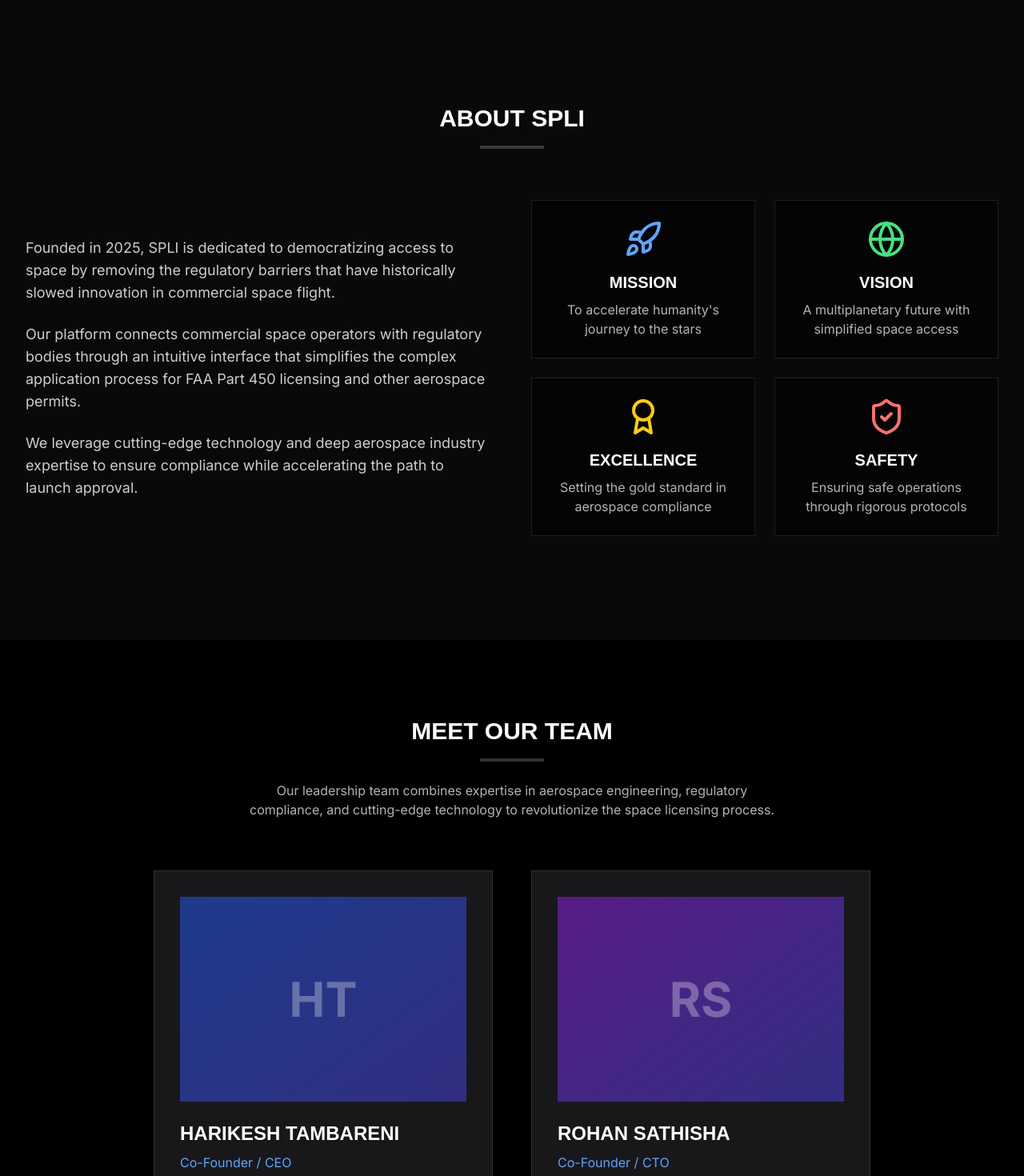
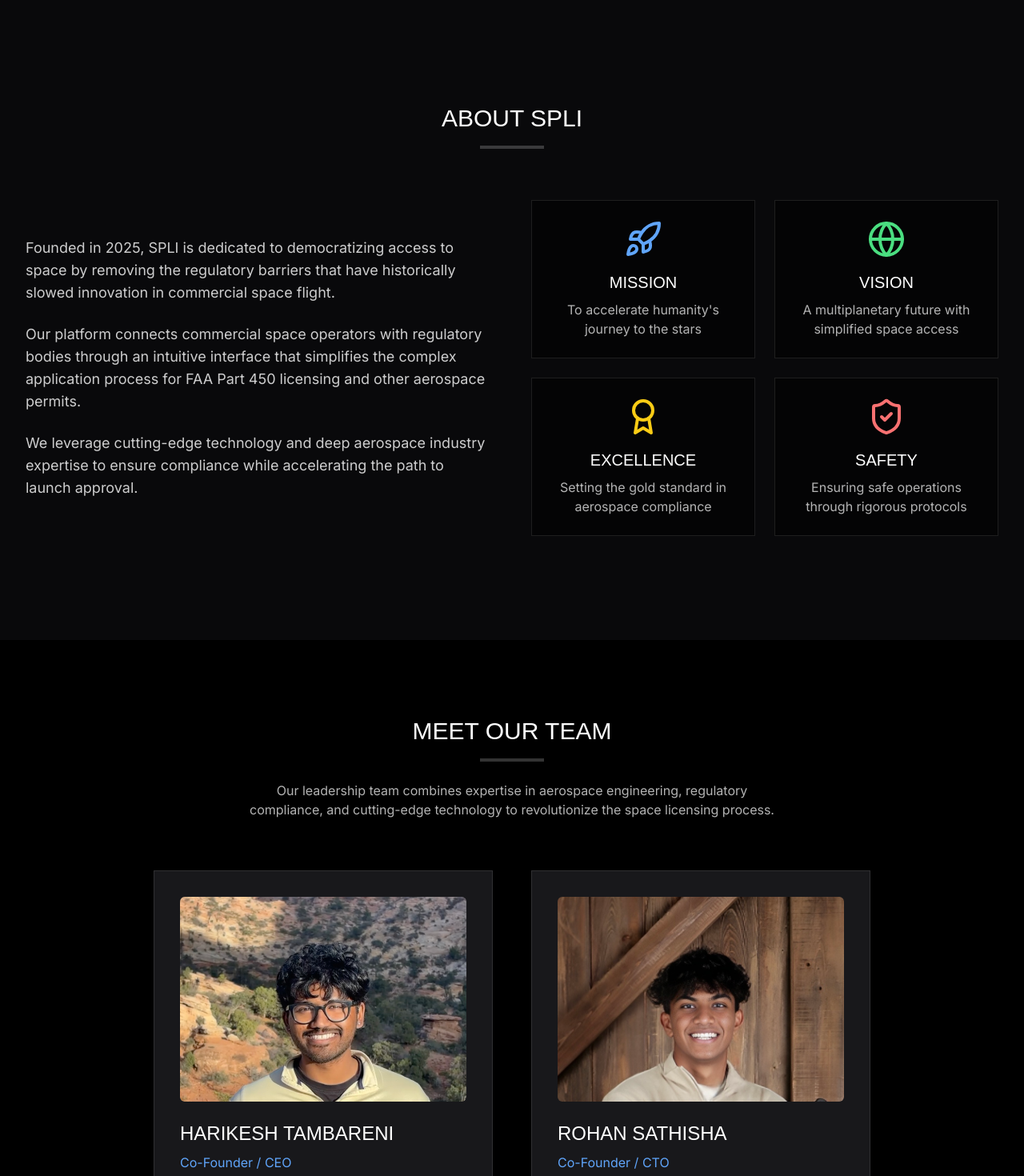
Before and after one commit to rohansat/spli, a Next.js app in the folder space-portal/: page /company in a window 1280 px wide. Shown: the part 800-2270 px from the top of the page at 80% size. Built offline with nearby package versions, Linux system fonts and the light colour scheme; no server answers; a web font is replaced by a local one.

Commit message:
Replace team member initials with profile images on Company page

```diff
--- a/space-portal/src/app/company/page.tsx
+++ b/space-portal/src/app/company/page.tsx
@@ -25,7 +25,7 @@ export default function CompanyPage() {
 
         <div className="container mx-auto px-4 sm:px-6 lg:px-8 relative z-10">
           <div className="text-center max-w-3xl mx-auto">
-            <h1 className="text-4xl md:text-6xl font-bold text-white mb-6">OUR MISSION & VISION</h1>
+            <h1 className="text-4xl md:text-6xl text-white mb-6">OUR MISSION & VISION</h1>
             <p className="text-xl text-gray-300 mb-8">
               Building the future of space exploration through innovative licensing solutions and regulatory excellence. Join us on our journey to transform the industry.
             </p>
@@ -45,7 +45,7 @@ export default function CompanyPage() {
       <div className="min-h-screen flex items-center bg-zinc-950">
         <div className="container mx-auto px-4 sm:px-6 lg:px-8 py-24">
           <div className="text-center mb-16">
-            <h2 className="text-3xl font-bold text-white mb-4">ABOUT SPLI</h2>
+            <h2 className="text-3xl text-white mb-4">ABOUT SPLI</h2>
             <div className="h-1 w-20 bg-white/20 mx-auto"></div>
           </div>
 
@@ -65,25 +65,25 @@ export default function CompanyPage() {
             <div className="grid grid-cols-2 gap-6">
               <div className="p-6 bg-black/50 border border-white/10 text-center">
                 <Rocket className="h-12 w-12 text-blue-400 mx-auto mb-4" />
-                <h3 className="text-xl font-bold text-white mb-2">MISSION</h3>
+                <h3 className="text-xl text-white mb-2">MISSION</h3>
                 <p className="text-white/70">To accelerate humanity's journey to the stars</p>
               </div>
 
               <div className="p-6 bg-black/50 border border-white/10 text-center">
                 <Globe className="h-12 w-12 text-green-400 mx-auto mb-4" />
-                <h3 className="text-xl font-bold text-white mb-2">VISION</h3>
+                <h3 className="text-xl text-white mb-2">VISION</h3>
                 <p className="text-white/70">A multiplanetary future with simplified space access</p>
               </div>
 
               <div className="p-6 bg-black/50 border border-white/10 text-center">
                 <Award className="h-12 w-12 text-yellow-400 mx-auto mb-4" />
-                <h3 className="text-xl font-bold text-white mb-2">EXCELLENCE</h3>
+                <h3 className="text-xl text-white mb-2">EXCELLENCE</h3>
                 <p className="text-white/70">Setting the gold standard in aerospace compliance</p>
               </div>
 
               <div className="p-6 bg-black/50 border border-white/10 text-center">
                 <ShieldCheck className="h-12 w-12 text-red-400 mx-auto mb-4" />
-                <h3 className="text-xl font-bold text-white mb-2">SAFETY</h3>
+                <h3 className="text-xl text-white mb-2">SAFETY</h3>
                 <p className="text-white/70">Ensuring safe operations through rigorous protocols</p>
               </div>
             </div>
@@ -95,7 +95,7 @@ export default function CompanyPage() {
       <div className="min-h-screen flex items-center bg-black">
         <div className="container mx-auto px-4 sm:px-6 lg:px-8 py-24">
           <div className="text-center mb-16">
-            <h2 className="text-3xl font-bold text-white mb-4">MEET OUR TEAM</h2>
+            <h2 className="text-3xl text-white mb-4">MEET OUR TEAM</h2>
             <div className="h-1 w-20 bg-white/20 mx-auto mb-6"></div>
             <p className="text-white/70 max-w-2xl mx-auto">
               Our leadership team combines expertise in aerospace engineering, regulatory compliance, and cutting-edge technology to revolutionize the space licensing process.
@@ -109,10 +109,15 @@ export default function CompanyPage() {
               rel="noopener noreferrer"
               className="bg-zinc-900 border border-white/10 p-8 transition-transform hover:-translate-y-2 duration-300"
             >
-              <div className="h-64 bg-gradient-to-br from-blue-900 to-indigo-900 mb-6 flex items-center justify-center">
-                <div className="text-6xl font-bold text-white/30">HT</div>
+              <div className="h-64 mb-6 flex items-center justify-center overflow-hidden rounded-md bg-gradient-to-br from-blue-900 to-indigo-900">
+                <img
+                  src="/htam.jpeg"
+                  alt="Harikesh Tambareni"
+                  className="object-cover w-full h-full"
+                  style={{ maxHeight: '100%', maxWidth: '100%' }}
+                />
               </div>
-              <h3 className="text-2xl font-bold text-white mb-2">HARIKESH TAMBARENI</h3>
+              <h3 className="text-2xl text-white mb-2">HARIKESH TAMBARENI</h3>
               <p className="text-blue-400 mb-4">Co-Founder / CEO</p>
               <p className="text-white/70">
                 With a background in aerospace engineering and regulatory policy, Harikesh leads the company's vision to streamline licensing processes for the industry's innovators.
@@ -125,10 +130,15 @@ export default function CompanyPage() {
               rel="noopener noreferrer"
               className="bg-zinc-900 border border-white/10 p-8 transition-transform hover:-translate-y-2 duration-300"
             >
-              <div className="h-64 bg-gradient-to-br from-purple-900 to-indigo-900 mb-6 flex items-center justify-center">
-                <div className="text-6xl font-bold text-white/30">RS</div>
+              <div className="h-64 mb-6 flex items-center justify-center overflow-hidden rounded-md bg-gradient-to-br from-purple-900 to-indigo-900">
+                <img
+                  src="/rohan.jpg"
+                  alt="Rohan Sathisha"
+                  className="object-cover w-full h-full"
+                  style={{ maxHeight: '100%', maxWidth: '100%' }}
+                />
               </div>
-              <h3 className="text-2xl font-bold text-white mb-2">ROHAN SATHISHA</h3>
+              <h3 className="text-2xl text-white mb-2">ROHAN SATHISHA</h3>
               <p className="text-blue-400 mb-4">Co-Founder / CTO</p>
               <p className="text-white/70">
                 A technology visionary with expertise in secure systems and regulatory compliance software, Rohan architects the platform that is revolutionizing aerospace licensing.
```
Also changed, not shown: space-portal/public/htam.jpeg (added), space-portal/public/rohan.jpg (added).
